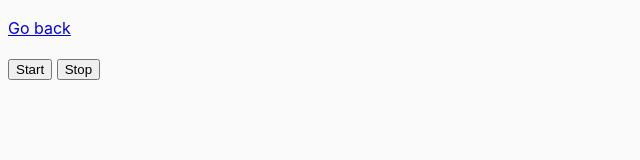
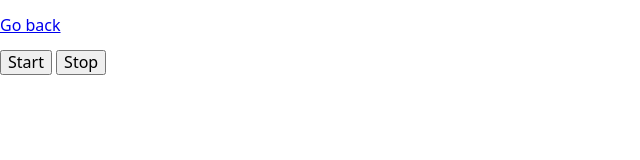
Before and after one commit to Shevchuk-Ren/goit-js-hw-09, a website built with Parcel: page src/01-color-switcher.html in a window 1280 px wide. Shown: the whole page, without its empty margins (0-640 px from the left). Built offline with nearby package versions, Linux system fonts and the light colour scheme.

Commit message:
fix color switcher

```diff
--- a/src/01-color-switcher.html
+++ b/src/01-color-switcher.html
@@ -5,7 +5,9 @@
     <meta charset="UTF-8" />
     <meta name="viewport" content="width=device-width, initial-scale=1.0" />
     <title>Color switcher</title>
-    <link rel="stylesheet" href="./sass/main.scss" />
+    <link rel="stylesheet" href="https://cdnjs.cloudflare.com/ajax/libs/modern-normalize/1.0.0/modern-normalize.min.css"
+        integrity="sha512-ISS7cAi1PEhQ8jnbJpJZMd29NlhNj4AWYyLOSp2CE/CsHxTCu+r+t0D2yoJudVrd0/8fTVPUVDzY5Tvli75u/g=="
+        crossorigin="anonymous" />
 </head>
 
 <body>
```
Also changed, not shown: src/index.html (+3 -1 lines).
